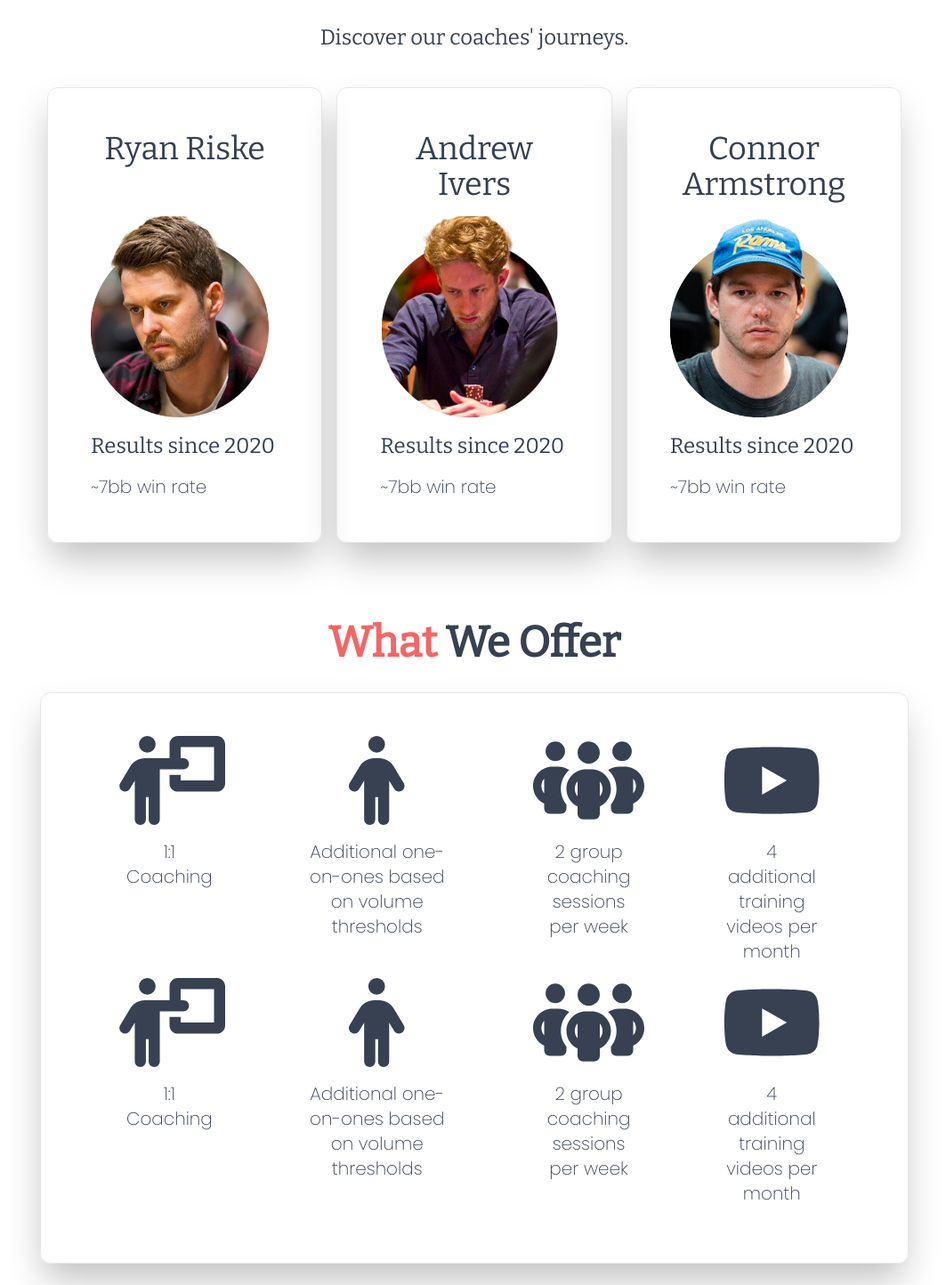
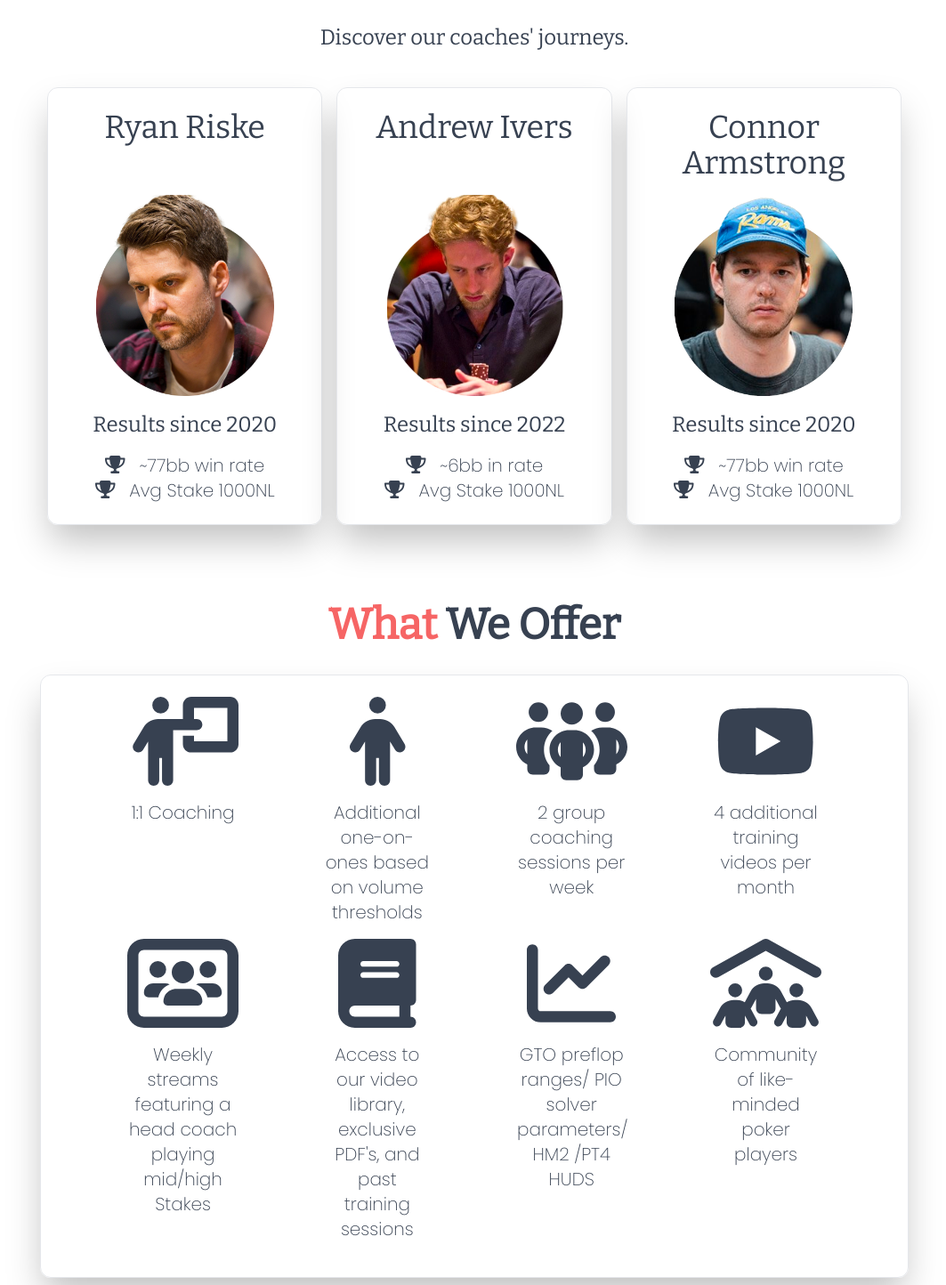
Before and after one commit to nohharri/pwr, a Next.js app: page / in a window 1280 px wide. Shown: the part 886-2330 px from the top of the page at 89% size, without its empty margins (107-1170 px from the left). Built offline with nearby package versions, Linux system fonts and the light colour scheme.

Commit message:
added mobile

```diff
--- a/components/CoachCard/CoachCard.tsx
+++ b/components/CoachCard/CoachCard.tsx
@@ -1,17 +1,20 @@
+import { faTrophy } from "@fortawesome/free-solid-svg-icons";
+import { FontAwesomeIcon } from "@fortawesome/react-fontawesome";
 import Image from "next/image";
 
 export default function CoachCard(props: {
     coachName: string,
     imgSrc: string,
-    accolades?: string,
+    resultsSince: number,
+    accolades?: Array<string>,
 }) {
-    const { coachName, imgSrc } = props;
+    const { coachName, imgSrc, resultsSince, accolades } = props;
     return (
-        <div className="box shadow flex-1 m-2">
-            <h2 className="text-center h-24">{coachName}</h2>
-            <Image className="text-center" width={200} height={200} src={imgSrc} alt="profile-pics" />
-            <h3 className="my-4">Results since 2020</h3>
-            <p>~7bb win rate</p>
+        <div className="flex flex-col box shadow w-full my-2 sm:m-2 items-center">
+            <h2 className="text-3xl lg:text-4xl text-center h-24">{coachName}</h2>
+            <Image width={200} height={200} src={imgSrc} alt="profile-pics" />
+            <h3 className="my-4">Results since {resultsSince}</h3>
+            {accolades && accolades.map((accolade, idx) => <p key={`${accolade}-${idx}`}><FontAwesomeIcon icon={faTrophy} className="mr-4" />{accolade}</p>)}
         </div>
     );
 }
--- a/components/Header/Header.tsx
+++ b/components/Header/Header.tsx
@@ -12,7 +12,7 @@ export default function Header() {
     const { theme, setTheme } = useTheme();
 
     return (
-        <div className="flex align-middle items-center h-header m-auto w-xl px-4 justify-between">
+        <div className="flex align-middle items-center h-header m-auto px-4 justify-between">
             <h1>PWR</h1>
             <Toggle
                 checked={theme === 'light'}
--- a/components/Landing/Landing.tsx
+++ b/components/Landing/Landing.tsx
@@ -3,15 +3,17 @@ import Button from "@/components/Button/Button";
 
 export default function Landing() {
     return (
-        <div className="flex m-auto align-middle items-center w-xl max-h-xl h-[calc(100vh-80px)]">
+        <div className="flex m-auto align-middle items-center max-h-xl h-[calc(100vh-80px)]">
             <div>
                 <div className="box shadow">
                     <h1><span className="text-secondary">Simplify,</span> don&apos;t sacrifice.</h1>
                     <p className="my-8">{Strings.Landing}</p>
+                    <div className="flex">
                     <Button className="bg-secondary border-secondary-lighter shadow mr-4 text-white">
                         {Strings.ApplyNow}
                     </Button>
                     <Button className="bg-primary border-primary-light shadow text-white">{Strings.WhatWeOffer}</Button>
+                    </div>
                 </div>
             </div>
         </div>
--- a/components/MeetCoaches/MeetCoaches.tsx
+++ b/components/MeetCoaches/MeetCoaches.tsx
@@ -6,10 +6,25 @@ export default function MeetCoaches() {
         <Fade delay={500} triggerOnce>
             <h1 className="text-center">Meet your <span className="text-secondary">Coaches</span></h1>
             <h3 className="text-center mb-8">Discover our coaches&apos; journeys.</h3>
-            <div className="flex">
-                <CoachCard coachName="Ryan Riske" imgSrc="/ryan_riske.png" />
-                <CoachCard coachName="Andrew Ivers" imgSrc="/andrew_ivers.png" />
-                <CoachCard coachName="Connor Armstrong" imgSrc="/connor_armstrong.png" />
+            <div className="flex flex-col sm:flex-row">
+                <CoachCard
+                    coachName="Ryan Riske"
+                    imgSrc="/ryan_riske.png"
+                    resultsSince={2020}
+                    accolades={["~77bb win rate", "Avg Stake 1000NL"]}
+                />
+                <CoachCard
+                    coachName="Andrew Ivers"
+                    imgSrc="/andrew_ivers.png"
+                    resultsSince={2022}
+                    accolades={["~6bb in rate", "Avg Stake 1000NL"]}
+                />
+                <CoachCard
+                    coachName="Connor Armstrong"
+                    imgSrc="/connor_armstrong.png"
+                    resultsSince={2020}
+                    accolades={["~77bb win rate", "Avg Stake 1000NL"]}
+                />
             </div>
         </Fade>
     )
--- a/components/WhatWeOffer/WhatWeOffer.tsx
+++ b/components/WhatWeOffer/WhatWeOffer.tsx
@@ -6,7 +6,11 @@ import {
     faPersonChalkboard,
     faPerson,
     faPeopleGroup,
-    faPaperPlane
+    faPaperPlane,
+    faLineChart,
+    faPeopleRoof,
+    faBook,
+    faUsersRectangle
 } from '@fortawesome/free-solid-svg-icons';
 import { IconProp } from '@fortawesome/fontawesome-svg-core';
 import { faYoutube } from '@fortawesome/free-brands-svg-icons';
@@ -17,8 +21,8 @@ function WhatWeOfferItem(props: {
 }) {
     const { icon, text } = props;
     return (
-        <div className="mx-8 text-center">
-            <FontAwesomeIcon icon={icon} fontSize={100} /><p className="text-center m-4">{text}</p>
+        <div className="mx-8 text-center w-1/4 md:w-1/6">
+            <FontAwesomeIcon className="dark:text-primary-lighter" icon={icon} fontSize={100} /><p className="text-center m-4">{text}</p>
         </div>
     );
 }
@@ -28,22 +32,18 @@ export default function WhatWeOffer() {
         <Fade delay={500} triggerOnce>
             <h1 className="text-center mt-20 mb-8"><span className="text-secondary">What</span> We Offer</h1>
             <div className="box shadow flex flex-col">
-                <div className="flex">
-                    <Fade cascade triggerOnce damping={0.2}>
+            <Fade cascade triggerOnce damping={0.2}>
+                <div className="flex flex-wrap justify-center">
                         <WhatWeOfferItem icon={faPersonChalkboard} text="1:1 Coaching" />
                         <WhatWeOfferItem icon={faPerson} text="Additional one-on-ones based on volume thresholds" />
                         <WhatWeOfferItem icon={faPeopleGroup} text="2 group coaching sessions per week" />
                         <WhatWeOfferItem icon={faYoutube} text="4 additional training videos per month" />
-                    </Fade>
+                        <WhatWeOfferItem icon={faUsersRectangle} text="Weekly streams featuring a head coach playing mid/high Stakes" />
+                        <WhatWeOfferItem icon={faBook} text="Access to our video library, exclusive PDF's, and past training sessions" />
+                        <WhatWeOfferItem icon={faLineChart} text="GTO preflop ranges/ PIO solver parameters/ HM2 /PT4 HUDS" />
+                        <WhatWeOfferItem icon={faPeopleRoof} text="Community of like-minded poker players" />
                 </div>
-                <div className="flex-0 flex">
-                    <Fade cascade triggerOnce delay={500} damping={0.2}>
-                        <WhatWeOfferItem icon={faPersonChalkboard} text="1:1 Coaching" />
-                        <WhatWeOfferItem icon={faPerson} text="Additional one-on-ones based on volume thresholds" />
-                        <WhatWeOfferItem icon={faPeopleGroup} text="2 group coaching sessions per week" />
-                        <WhatWeOfferItem icon={faYoutube} text="4 additional training videos per month" />
-                    </Fade>
-                </div>
+            </Fade>
             </div>
         </Fade>
     )
--- a/pages/index.tsx
+++ b/pages/index.tsx
@@ -15,14 +15,14 @@ export default function Home() {
   return (
     <>
       <Head>
-        <title>Create Next App</title>
+        <title>PWR - Poker with Riske</title>
         <meta name="description" content="Generated by create next app" />
         <meta name="viewport" content="width=device-width, initial-scale=1" />
         <link rel="icon" href="/favicon.ico" />
         </Head>
         <div className="bg-gradient-to-r dark:from-primary dark:to-primary-dark m-auto">
           <div className="align-middle items-center m-auto h-full">
-            <div className="m-auto w-xl">
+            <div className="m-auto w-xl max-w-full">
               <Header />
               <Landing />
               <MeetCoaches />
--- a/styles/globals.scss
+++ b/styles/globals.scss
@@ -59,7 +59,7 @@ a {
     @apply
       border-[1px]
       py-4
-      text-2xl
+      text-lg
       px-8
       font-semibold
       transition-all
@@ -67,15 +67,19 @@ a {
       duration-200
       active:brightness-90
       active:shadow-none
-      hover:brightness-105;
+      hover:brightness-105
+      md:text-2xl;
     border-radius: 30px;
   }
 }
 
 @layer utilities {
   .box {
-    @apply rounded-xl dark:bg-primary border border-gray-200 dark:border-primary-light;
-    padding: 3rem;
+    @apply rounded-xl
+    dark:bg-primary border
+    border-gray-200
+    dark:border-primary-light
+    p-6;
   }
 
   .shadow {
```
